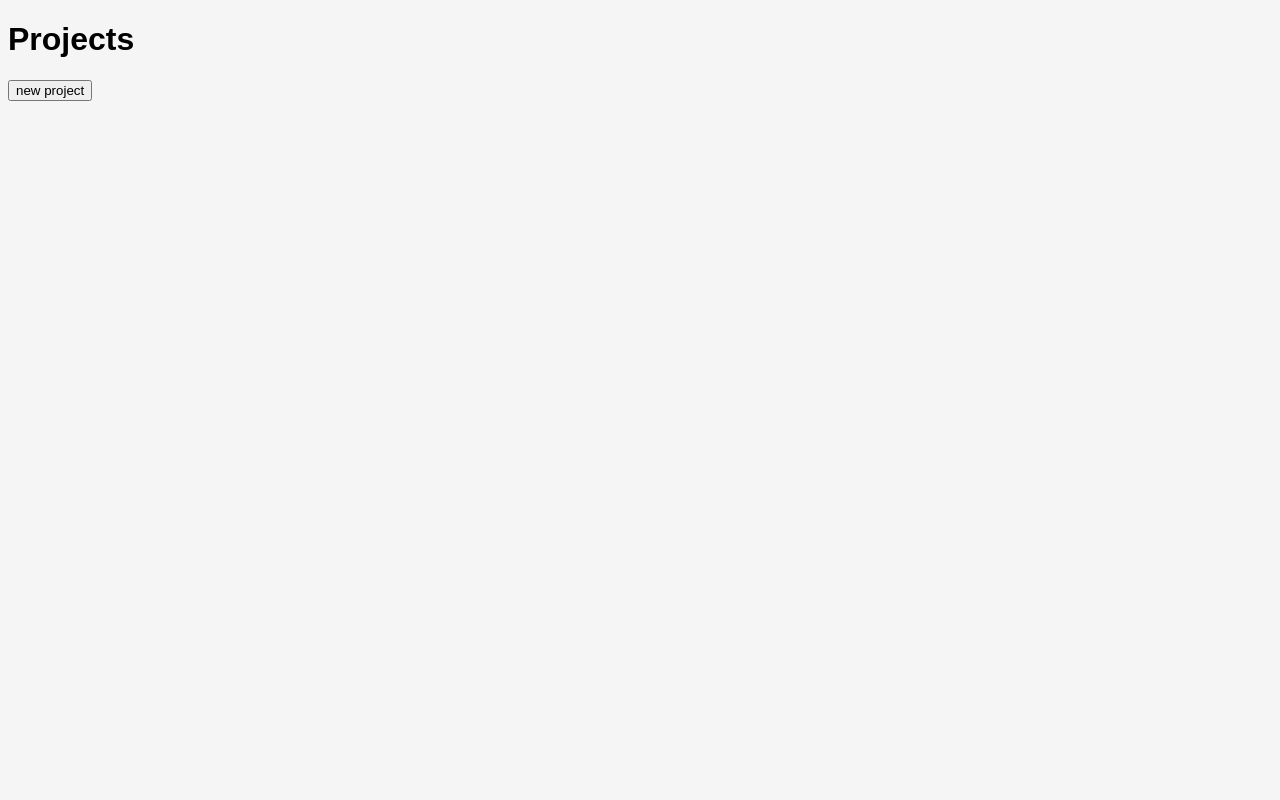
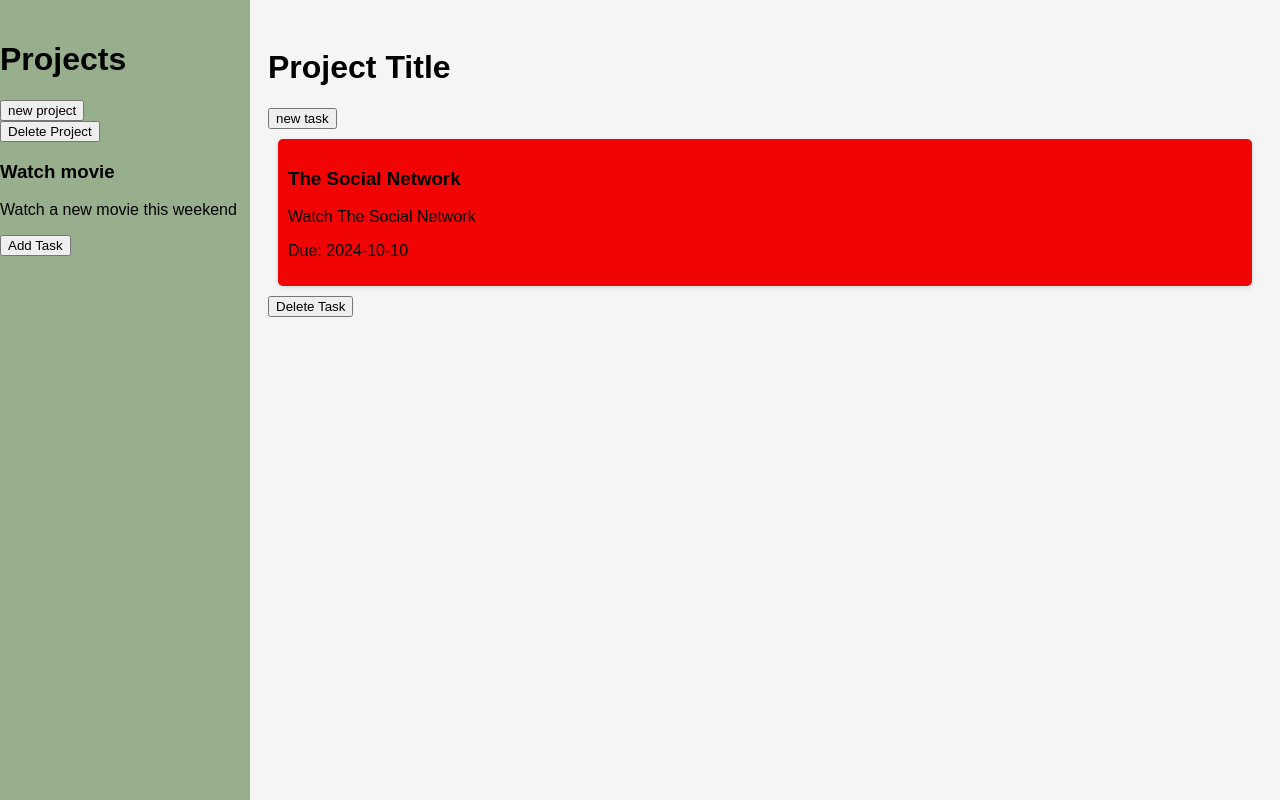
Before and after one commit to Debopri-yo/todolist, a website built with webpack: page src/index.html in a window 1280 px wide. Built offline with nearby package versions, Linux system fonts and the light colour scheme.

Commit message:
add sidebar to show project list and main div to show todlist, add def val

```diff
--- a/src/dom.js
+++ b/src/dom.js
@@ -38,18 +38,25 @@
     addTodo.addEventListener('click', () => {
     const newTodo=createTodo("title", "description", "dueDate", "priority")
     project.addTodo(newTodo);
-    const todoElement = createTodoItem(newTodo);
-    let removeTodo = document.createElement('button');
-    removeTodo.id = 'del-todo'
-    removeTodo.textContent="Delete Task";
-    removeTodo.addEventListener('click', () => {
-        project.deleteTodo(newTodo);
-        todoElement.remove();
-        removeTodo.remove();
-    });
-    projectDiv.appendChild(todoElement);
-    projectDiv.appendChild(removeTodo);
+    renderTodos(project, document.querySelector('#tasks-container'));
     });
     projectDiv.appendChild(addTodo);
     return projectDiv;
 };
+export function renderTodos(project, container) {
+    container.innerHTML = '';
+    const todos=project.getTodos();
+    todos.forEach((todo) => {
+        const todoElement = createTodoItem(todo);
+        container.appendChild(todoElement);
+        let removeTodo = document.createElement('button');
+        removeTodo.id = 'del-todo'
+        removeTodo.textContent="Delete Task";
+        removeTodo.addEventListener('click', () => {
+        project.deleteTodo(todo);
+        todoElement.remove();
+        removeTodo.remove();
+    });
+    container.appendChild(removeTodo);
+    });
+}
--- a/src/index.html
+++ b/src/index.html
@@ -7,12 +7,15 @@
   </head>
   <body>
 
-    <div id="project-list">
+    <div class="sidenav">
       <h1>Projects</h1>
+      <button id="new-project">new project</button>
       <div id="projects-container"></div>
-      <button id="new-project">new project</button>
     </div>
-    <div id="todo-container"></div>
+    <div class="main">
+      <h1 id="project-title">Project Title</h1>
+      <button id="new-task">new task</button>
+      <div id="tasks-container"></div>
   </body>
   <script src="./index.js"></script>
 </html>
--- a/src/index.js
+++ b/src/index.js
@@ -1,8 +1,9 @@
 import './styles/style.css';
-//import { createTodoItem } from './dom.js';
-//import { createTodo } from './todo.js';
 import { createProjectItem } from './dom.js';
 import { createProject } from './project.js';
+import { createTodo } from './todo.js';
+import { createTodoItem } from './dom.js';
+import { renderTodos } from './dom.js';
 let projects = [];
 const newProject = document.getElementById('new-project');
 newProject.addEventListener('click', () => {
@@ -17,3 +18,13 @@
 export function deleteProject(id) {
   projects.splice(id, 1);
 }
+const container = document.querySelector('#projects-container');
+const project = createProject("Watch movie", "Watch a new movie this weekend");
+const projectElement = createProjectItem(project);
+const todo= createTodo("The Social Network", "Watch The Social Network", "2024-10-10", "High");
+project.addTodo(todo);
+projects.push(project);
+container.appendChild(projectElement);
+const todoContainer = document.querySelector('#tasks-container');
+renderTodos(project, todoContainer);
+project.toggleSelected();
--- a/src/project.js
+++ b/src/project.js
@@ -7,5 +7,10 @@
         todos.splice(todo,1);
     }
     const id=crypto.randomUUID();
-    return { title, description, todos ,addTodo,id,deleteTodo};
+    let selected=false;
+    const toggleSelected=()=>{
+        selected=!selected;
+    }
+    const getTodos = () => todos;
+    return { title, description, todos ,addTodo,id,deleteTodo,selected,toggleSelected,getTodos};
 };
--- a/src/styles/style.css
+++ b/src/styles/style.css
@@ -2,3 +2,36 @@
   font-family: sans-serif;
   background: #f5f5f5;
 }
+.sidenav {
+  height: 100%; /* Full-height: remove this if you want "auto" height */
+  width: 250px; /* Set the width of the sidebar */
+  position: fixed; /* Fixed Sidebar (stay in place on scroll) */
+  z-index: 1; /* Stay on top */
+  top: 0; /* Stay at the top */
+  left: 0;
+  background-color: rgb(152, 175, 141);
+  overflow-x: hidden; /* Disable horizontal scroll */
+  padding-top: 20px;
+}
+.main {
+  margin-left: 250px; /* Same as the width of the sidebar */
+  padding: 20px 10px;
+}
+.project-list {
+  background: white;
+  margin: 10px;
+  padding: 10px;
+  border-radius: 5px;
+  box-shadow: 0 2px 5px rgba(0, 0, 0, 0.1);
+  cursor: pointer;
+}
+.project-list:hover {
+  background: #e0e0e0;
+}
+.todo-item{
+  background: rgb(240, 4, 4);
+  margin: 10px;
+  padding: 10px;
+  border-radius: 5px;
+  box-shadow: 0 2px 5px rgba(0, 0, 0, 0.1);
+}
```
